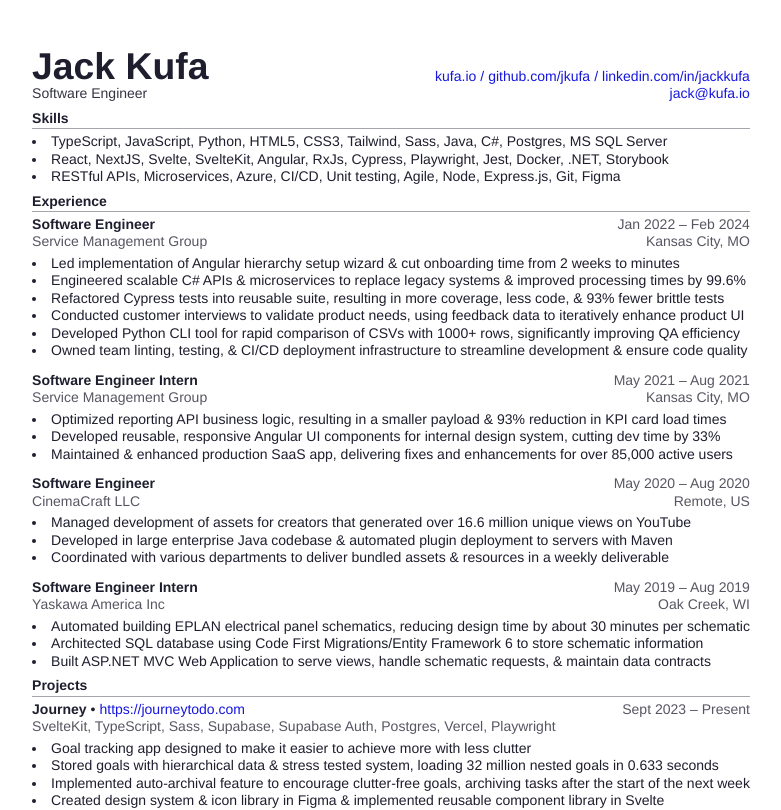
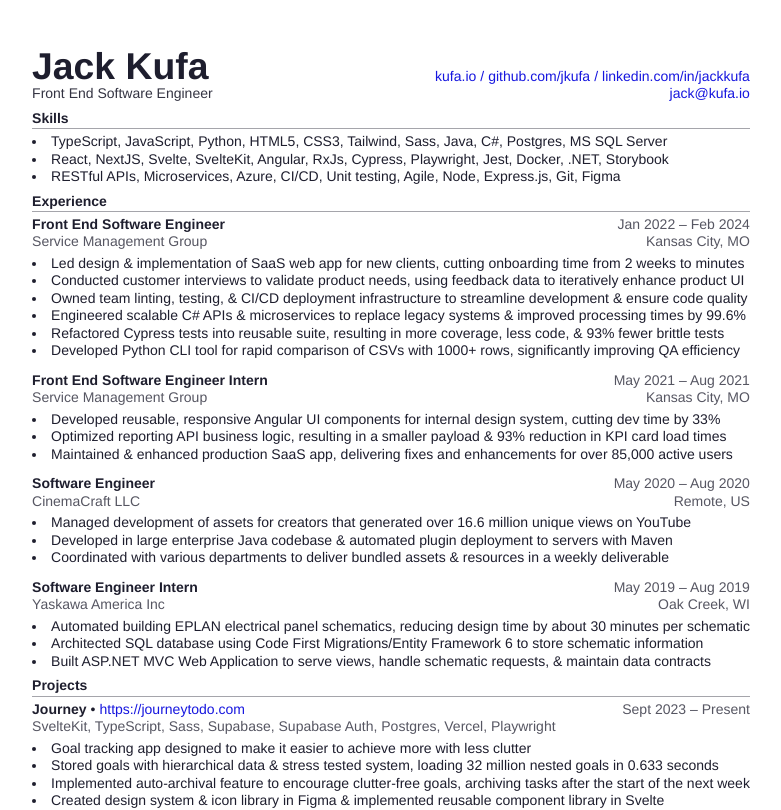
Before and after one commit to jkufa/Resume, a SvelteKit app: page / in a window 1280 px wide. Shown: the top 810 px of the page, without its empty margins (249-1030 px from the left). Built offline with nearby package versions, Linux system fonts and the light colour scheme.

Commit message:
FE version

```diff
--- a/src/static/resContent.js
+++ b/src/static/resContent.js
@@ -1,7 +1,7 @@
 export const ResContent = {
 	header: {
 		name: 'Jack Kufa',
-		title: 'Software Engineer',
+		title: 'Front End Software Engineer',
 		links: ['kufa.io', 'github.com/jkufa', 'linkedin.com/in/jackkufa'],
 		contacts: ['jack@kufa.io']
 	},
@@ -9,7 +9,7 @@ export const ResContent = {
 		title: 'Experience',
 		content: [
 			{
-				title: 'Software Engineer',
+				title: 'Front End Software Engineer',
 				company: 'Service Management Group',
 				location: 'Kansas City, MO',
 				dates: {
@@ -17,17 +17,17 @@ export const ResContent = {
 					end: 'Feb 2024'
 				},
 				bulletPoints: [
-					'Led implementation of Angular hierarchy setup wizard & cut onboarding time from 2 weeks to minutes',
+					'Led design & implementation of SaaS web app for new clients, cutting onboarding time from 2 weeks to minutes',
+          'Conducted customer interviews to validate product needs, using feedback data to iteratively enhance product UI',
+					'Owned team linting, testing, & CI/CD deployment infrastructure to streamline development & ensure code quality',
           'Engineered scalable C# APIs & microservices to replace legacy systems & improved processing times by 99.6%',
           'Refactored Cypress tests into reusable suite, resulting in more coverage, less code, & 93% fewer brittle tests',
-          'Conducted customer interviews to validate product needs, using feedback data to iteratively enhance product UI',
           'Developed Python CLI tool for rapid comparison of CSVs with 1000+ rows, significantly improving QA efficiency',
-					'Owned team linting, testing, & CI/CD deployment infrastructure to streamline development & ensure code quality',
           // 'Integrated Pendo Analytics into production SaaS app with custom HTML attributes for resilient feature tracking',
 				]
 			},
 			{
-				title: 'Software Engineer Intern',
+				title: 'Front End Software Engineer Intern',
 				company: 'Service Management Group',
 				location: 'Kansas City, MO',
 				dates: {
@@ -35,8 +35,8 @@ export const ResContent = {
 					end: 'Aug 2021'
 				},
 				bulletPoints: [
+					'Developed reusable, responsive Angular UI components for internal design system, cutting dev time by 33%',
 					'Optimized reporting API business logic, resulting in a smaller payload & 93% reduction in KPI card load times',
-					'Developed reusable, responsive Angular UI components for internal design system, cutting dev time by 33%',
 					'Maintained & enhanced production SaaS app, delivering fixes and enhancements for over 85,000 active users'
 					// 'Maintained & enhanced production SaaS app based on user-reported issues for over 85,000 active users'
 					// 'Maintained & enhanced production SaaS app, addressing user-reported issues & delivering improvements such as resolved cases for over 85,000 active users'
```
